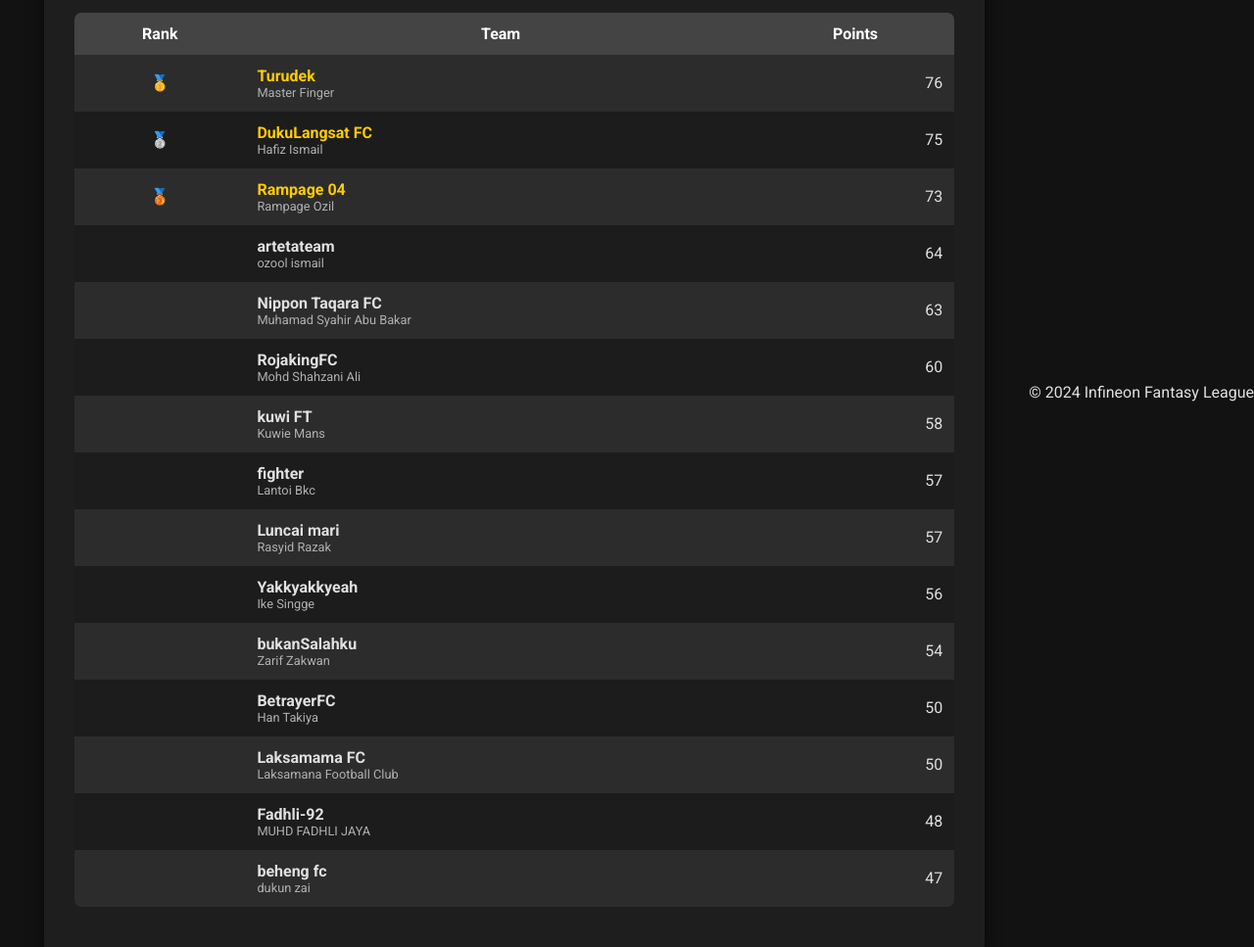
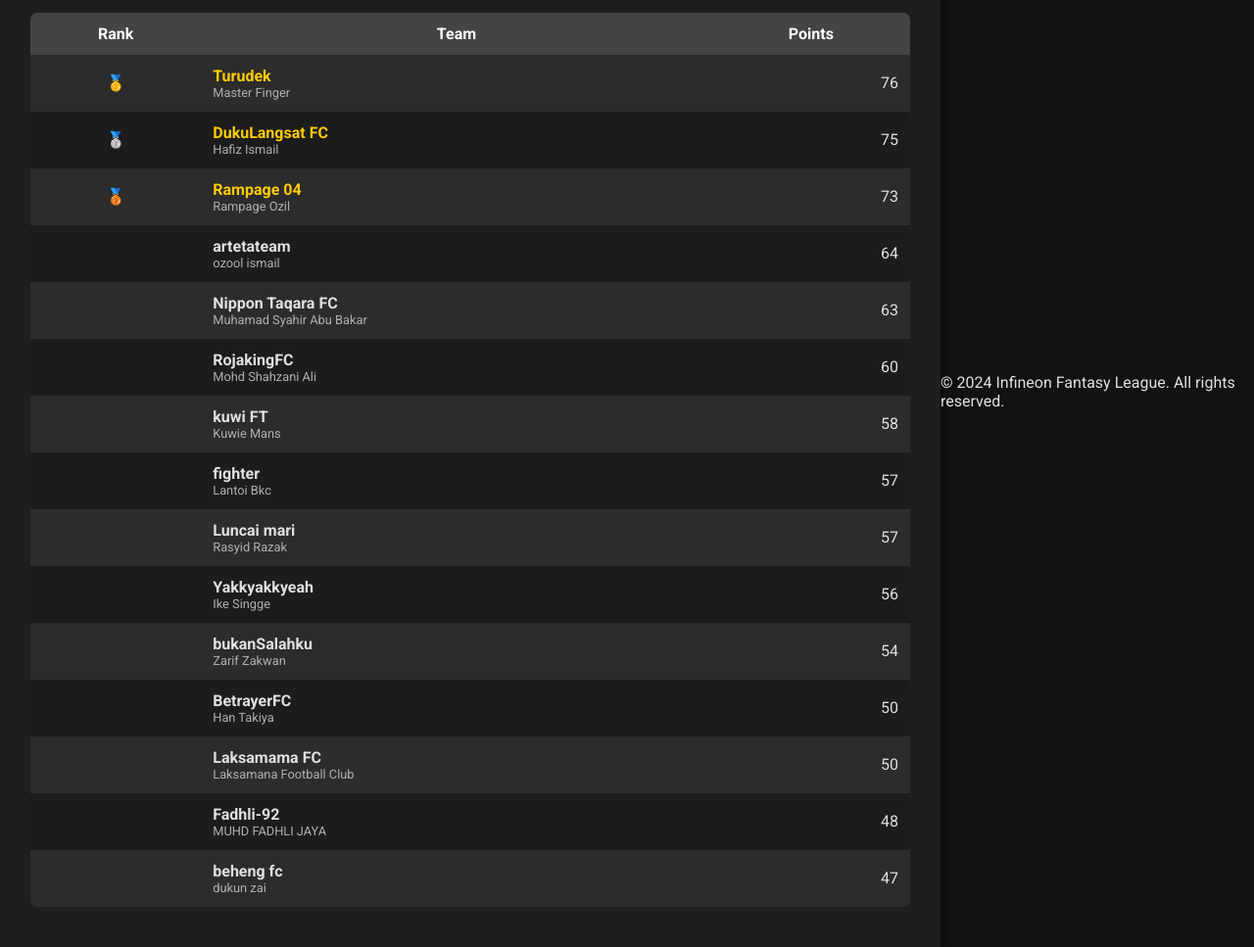
Before and after one commit to hollowsxd/inf-fpl, a plain HTML site: page index.html in a window 1280 px wide. Shown: the top 967 px of the page at 98% size. Drawn offline with Linux system fonts and the light colour scheme.

Commit message:
Edit footer

```diff
--- a/index.html
+++ b/index.html
@@ -19,7 +19,7 @@
         </div>
     </div>
     <footer>
-        <p>&copy; 2024 Infineon Fantasy League</p>
+        <p>&copy; 2024 Infineon Fantasy League. All rights reserved.</p>
     </footer>
     <script src="script.js"></script>
 </body>
```
